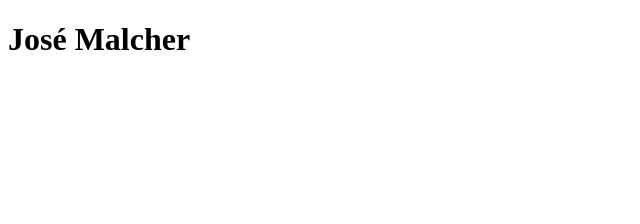
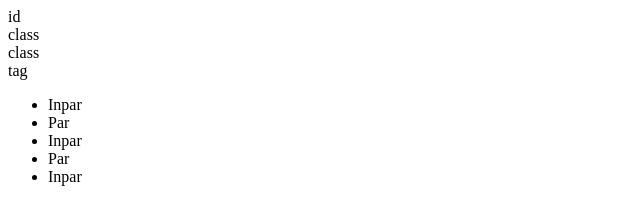
Before and after one commit to josemalcher/schoolofnet-Iniciando-com-Jquery-3, a plain HTML site: page index.html in a window 1280 px wide. Shown: the whole page, without its empty margins (0-640 px from the left). Drawn offline with Linux system fonts and the light colour scheme.

Commit message:
+ 3 - Seletores

```diff
--- a/index.html
+++ b/index.html
@@ -1,4 +1,5 @@
 <!DOCTYPE html>
+
 <head>
     <meta charset="utf-8">
     <meta http-equiv="X-UA-Compatible" content="IE=edge">
@@ -6,9 +7,20 @@
     <meta name="description" content="">
     <meta name="viewport" content="width=device-width, initial-scale=1">
 </head>
+
 <body>
 
-    <div id=""></div>
+    <div id="jquery"></div>
+    <div class="jquery-version-3"></div>
+    <div class="jquery"></div>
+    <div></div>
+    <ul>
+        <li></li>
+        <li></li>
+        <li></li>
+        <li></li>
+        <li></li>
+    </ul>
 
     <script src="js/jquery-3.3.1.js"></script>
     <script src="main.js"></script>
--- a/main.js
+++ b/main.js
@@ -1 +1,6 @@
-$('div').html('<h1>José Malcher</h1>');
+$('div').text('tag');
+$('#jquery').text('id');
+$('div[class*="jquery"]').text('class');
+
+$('li:even').text('Inpar');
+$('li:odd').text('Par');
```
Also changed, not shown: 1 other file.
